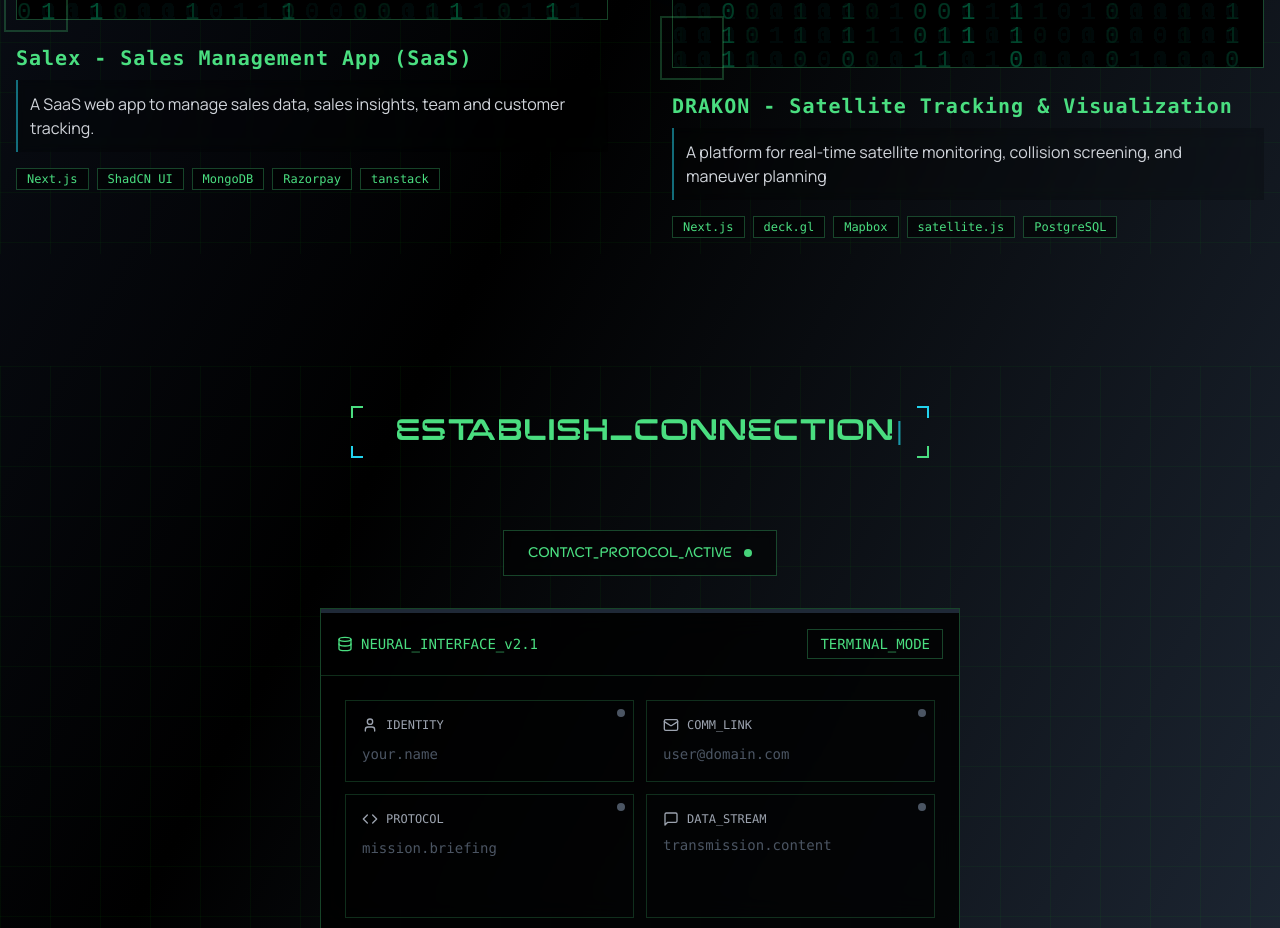
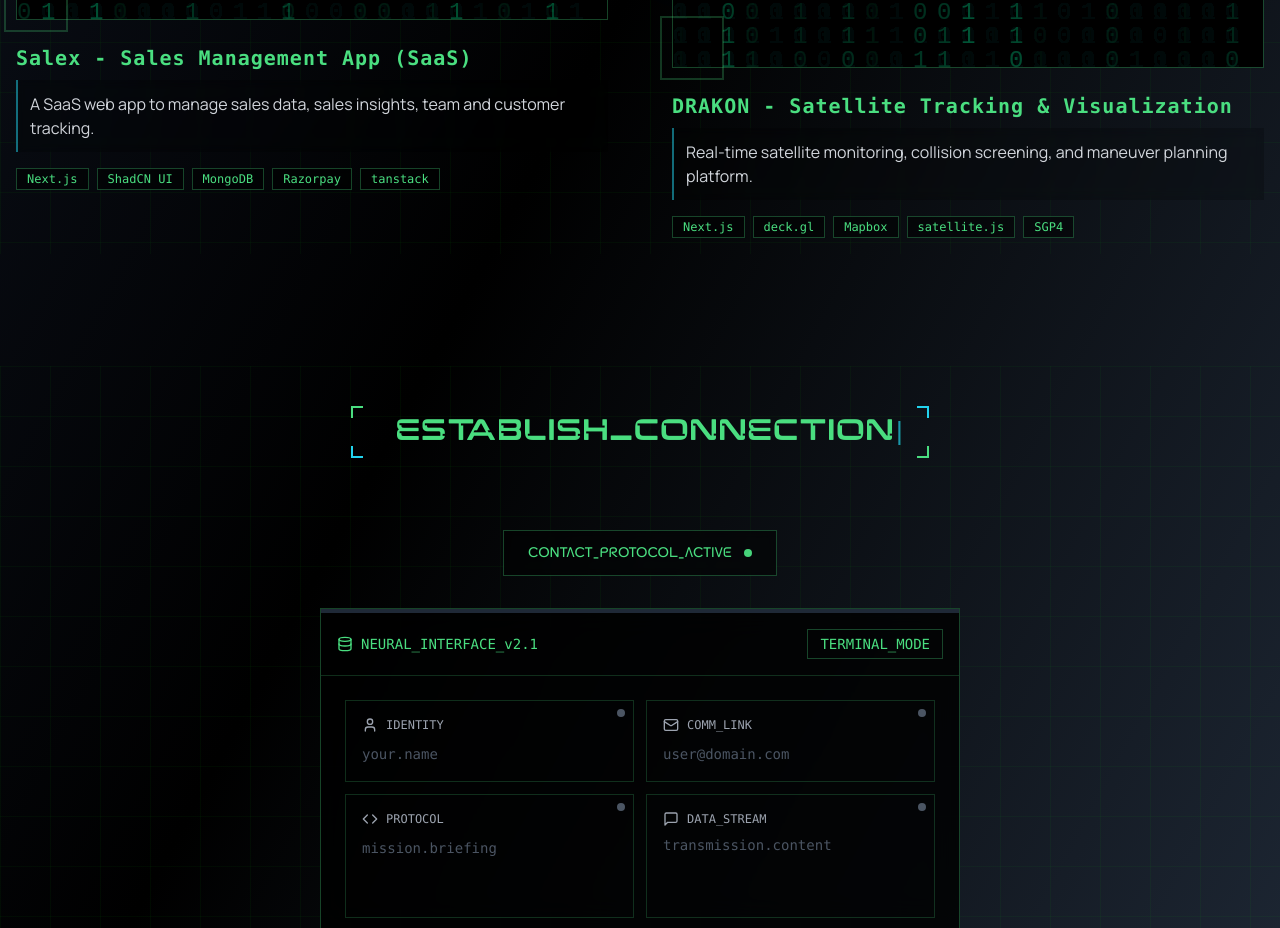
Before and after one commit to Piyushverma-tech/My_Portfolio, a React (Vite) app: page / in a window 1280 px wide. Shown: the part 2020-2948 px from the top of the page. Built offline with nearby package versions, Linux system fonts and the light colour scheme.

Commit message:
updating projects link

```diff
--- a/src/CaseStudies/Drakon.jsx
+++ b/src/CaseStudies/Drakon.jsx
@@ -84,7 +84,7 @@
             >
               {/* In Development Badge */}
               <motion.a
-                href="https://github.com/Piyushverma-tech/drakon"
+                href="https://github.com/Piyushverma-tech/drakon-ssa"
                 target="_blank"
                 rel="noopener noreferrer"
                 initial={{ opacity: 0, scale: 0.8 }}
--- a/src/sections/Projects.jsx
+++ b/src/sections/Projects.jsx
@@ -62,14 +62,14 @@
         id: 4,
         title: 'DRAKON - Satellite Tracking & Visualization',
         description:
-          'A platform for real-time satellite monitoring, collision screening, and maneuver planning',
+          'Real-time satellite monitoring, collision screening, and maneuver planning platform.',
 
-        tags: ['Next.js ', 'deck.gl', 'Mapbox', 'satellite.js', 'PostgreSQL'],
+        tags: ['Next.js ', 'deck.gl', 'Mapbox', 'satellite.js', 'SGP4'],
         videoUrl:
           'https://res.cloudinary.com/dsrmecb5y/video/upload/v1763313231/DRAKON-11925_vlmfnc.mp4',
         links: {
           live: 'https://drakon-01a.vercel.app/',
-          github: 'https://github.com/Piyushverma-tech/drakon',
+          github: 'https://github.com/Piyushverma-tech/drakon-ssa',
         },
       },
     ],
```
